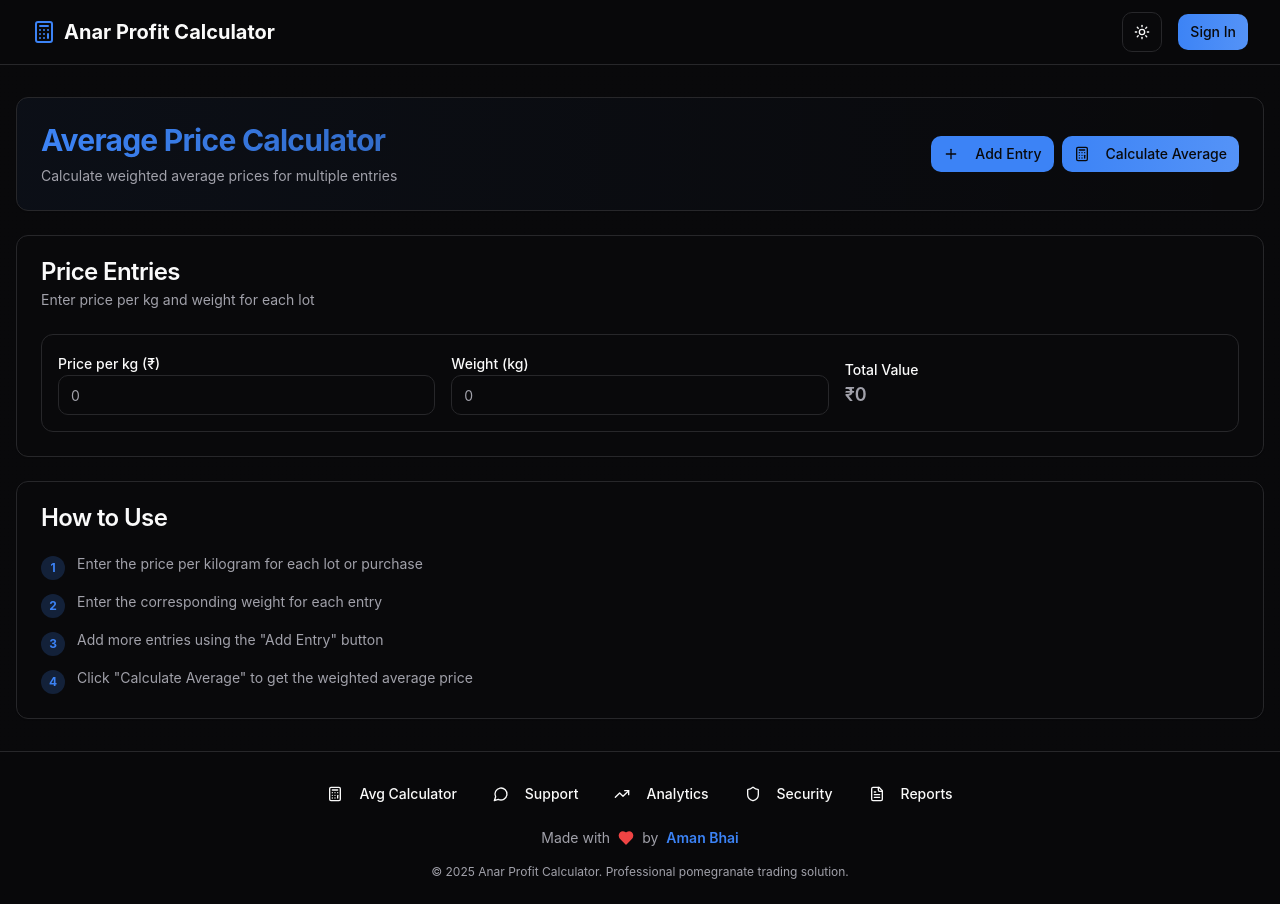
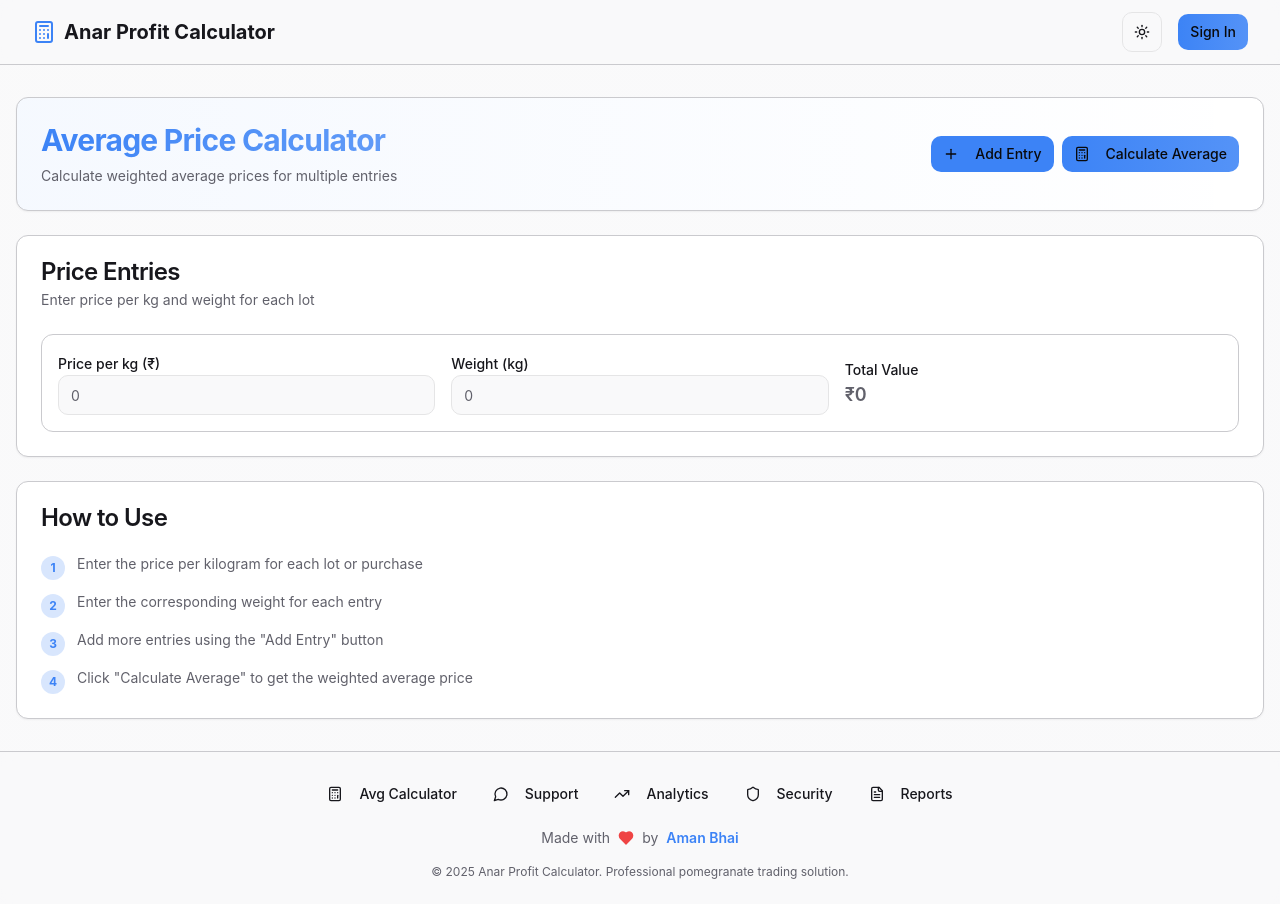
Before and after one commit to amanbhai09/anar-profit-pro, a React (Vite) app: page /average-calculator in a window 1280 px wide. Built offline with nearby package versions, Linux system fonts and the light colour scheme; the HTML template or start-up script is replaced by a standard one.

Commit message:
Update index.css

```diff
--- a/src/index.css
+++ b/src/index.css
@@ -8,9 +8,60 @@
 
 @layer base {
   :root {
-    /* Professional color palette */
-    --background: 240 10% 3.9%;
-    --foreground: 0 0% 98%;
+    /* Light theme (white mode) */
+    --background: 240 10% 98%; /* very light background */
+    --foreground: 240 10% 10%; /* dark text */
+
+    --card: 240 10% 100%;
+    --card-foreground: 240 10% 10%;
+
+    --popover: 240 10% 100%;
+    --popover-foreground: 240 10% 10%;
+
+    --primary: 217 91% 60%;
+    --primary-foreground: 240 10% 3.9%;
+    --primary-glow: 217 91% 65%;
+
+    --secondary: 240 3.7% 90%;
+    --secondary-foreground: 240 10% 10%;
+
+    --muted: 240 3.7% 90%;
+    --muted-foreground: 240 5% 40%;
+
+    --accent: 240 3.7% 90%;
+    --accent-foreground: 240 10% 10%;
+
+    --success: 142 76% 36%;
+    --success-foreground: 240 10% 3.9%;
+
+    --destructive: 0 84.2% 60.2%;
+    --destructive-foreground: 240 10% 3.9%;
+
+    --warning: 38 92% 50%;
+    --warning-foreground: 240 10% 3.9%;
+
+    --border: 240 3.7% 80%;
+    --input: 240 3.7% 90%;
+    --ring: 217 91% 60%;
+
+    --radius: 0.75rem;
+
+    --gradient-primary: linear-gradient(135deg, hsl(var(--primary)), hsl(var(--primary-glow)));
+    --gradient-success: linear-gradient(135deg, hsl(var(--success)), hsl(142 76% 45%));
+    --gradient-card: linear-gradient(145deg, hsl(var(--card)), hsl(240 3.7% 90%));
+
+    --shadow-elegant: 0 10px 30px -10px hsl(var(--primary) / 0.3);
+    --shadow-glow: 0 0 40px hsl(var(--primary-glow) / 0.4);
+    --shadow-card: 0 8px 32px hsl(240 10% 98% / 0.12);
+
+    --transition-smooth: all 0.3s cubic-bezier(0.4, 0, 0.2, 1);
+    --transition-spring: all 0.5s cubic-bezier(0.175, 0.885, 0.32, 1.275);
+  }
+
+  .dark {
+    /* Dark theme overrides */
+    --background: 240 10% 3.9%; /* dark background */
+    --foreground: 0 0% 98%; /* white text */
 
     --card: 240 10% 3.9%;
     --card-foreground: 0 0% 98%;
@@ -18,12 +69,10 @@
     --popover: 240 10% 3.9%;
     --popover-foreground: 0 0% 98%;
 
-    /* Primary - Professional blue */
     --primary: 217 91% 60%;
     --primary-foreground: 240 10% 3.9%;
     --primary-glow: 217 91% 65%;
 
-    /* Secondary - Elegant gray */
     --secondary: 240 3.7% 15.9%;
     --secondary-foreground: 0 0% 98%;
 
@@ -33,15 +82,12 @@
     --accent: 240 3.7% 15.9%;
     --accent-foreground: 0 0% 98%;
 
-    /* Success - Profit green */
     --success: 142 76% 36%;
     --success-foreground: 355.7 100% 97.3%;
 
-    /* Destructive - Loss red */
     --destructive: 0 84.2% 60.2%;
     --destructive-foreground: 0 0% 98%;
 
-    /* Warning - Attention orange */
     --warning: 38 92% 50%;
     --warning-foreground: 240 10% 3.9%;
 
@@ -49,28 +95,10 @@
     --input: 240 3.7% 15.9%;
     --ring: 217 91% 60%;
 
-    --radius: 0.75rem;
-
-    /* Gradients */
-    --gradient-primary: linear-gradient(135deg, hsl(var(--primary)), hsl(var(--primary-glow)));
-    --gradient-success: linear-gradient(135deg, hsl(var(--success)), hsl(142 76% 45%));
-    --gradient-card: linear-gradient(145deg, hsl(var(--card)), hsl(240 3.7% 20%));
-
-    /* Shadows */
-    --shadow-elegant: 0 10px 30px -10px hsl(var(--primary) / 0.3);
-    --shadow-glow: 0 0 40px hsl(var(--primary-glow) / 0.4);
-    --shadow-card: 0 8px 32px hsl(240 10% 3.9% / 0.12);
-
-    /* Animations */
-    --transition-smooth: all 0.3s cubic-bezier(0.4, 0, 0.2, 1);
-    --transition-spring: all 0.5s cubic-bezier(0.175, 0.885, 0.32, 1.275);
-  }
-
-  .dark {
-    /* Keep existing dark theme but enhance with gradients */
     --gradient-primary: linear-gradient(135deg, hsl(217 91% 60%), hsl(217 91% 70%));
     --gradient-success: linear-gradient(135deg, hsl(142 76% 36%), hsl(142 76% 45%));
     --gradient-card: linear-gradient(145deg, hsl(var(--card)), hsl(240 3.7% 25%));
+
     --shadow-card: 0 8px 32px hsl(0 0% 0% / 0.3);
   }
 }
@@ -81,13 +109,12 @@
   }
 
   body {
-    @apply bg-background text-foreground font-inter;
+    @apply bg-background text-foreground font-inter transition-all duration-300;
     font-family: 'Inter', system-ui, sans-serif;
   }
 }
 
 @layer components {
-  /* Professional button variants */
   .btn-hero {
     @apply bg-gradient-to-r from-primary to-primary-glow text-primary-foreground hover:shadow-glow transition-all duration-300 hover:scale-105;
   }
@@ -100,7 +127,6 @@
     @apply bg-transparent border border-border/50 text-muted-foreground hover:bg-secondary/50 hover:text-foreground transition-all duration-300;
   }
 
-  /* Professional card styles */
   .card-elegant {
     @apply bg-gradient-to-br from-card via-card to-secondary/20 border border-border/50 shadow-card backdrop-blur-sm;
   }
@@ -113,7 +139,6 @@
     @apply bg-gradient-to-r from-destructive/10 via-destructive/5 to-red-500/10 border border-destructive/20;
   }
 
-  /* Professional animations */
   .animate-fade-in-up {
     animation: fadeInUp 0.6s ease-out;
   }
@@ -128,7 +153,6 @@
 }
 
 @layer utilities {
-  /* Font utilities */
   .font-inter {
     font-family: 'Inter', system-ui, sans-serif;
   }
@@ -137,7 +161,6 @@
     font-family: 'JetBrains Mono', monospace;
   }
 
-  /* Text gradients */
   .text-gradient-primary {
     @apply bg-gradient-to-r from-primary to-primary-glow bg-clip-text text-transparent;
   }
@@ -147,7 +170,6 @@
   }
 }
 
-/* Keyframes */
 @keyframes fadeInUp {
   from {
     opacity: 0;
```
